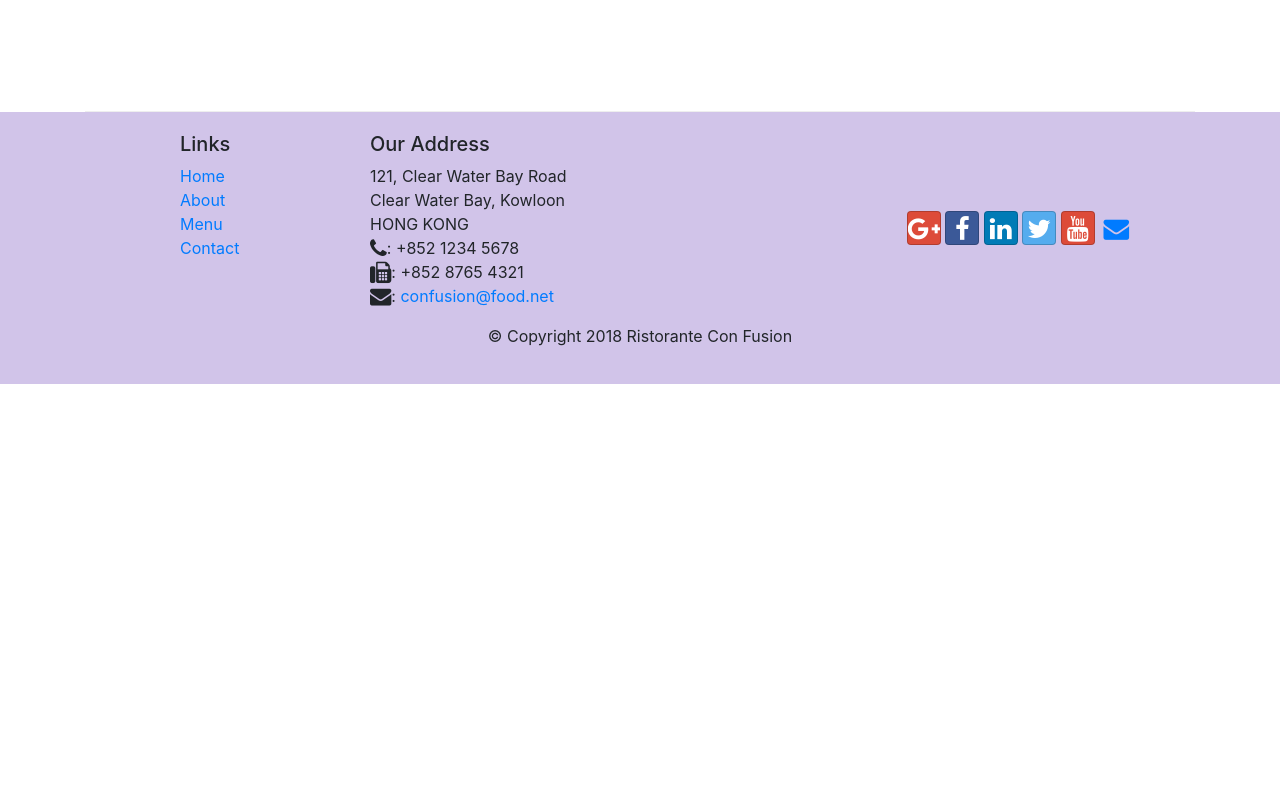
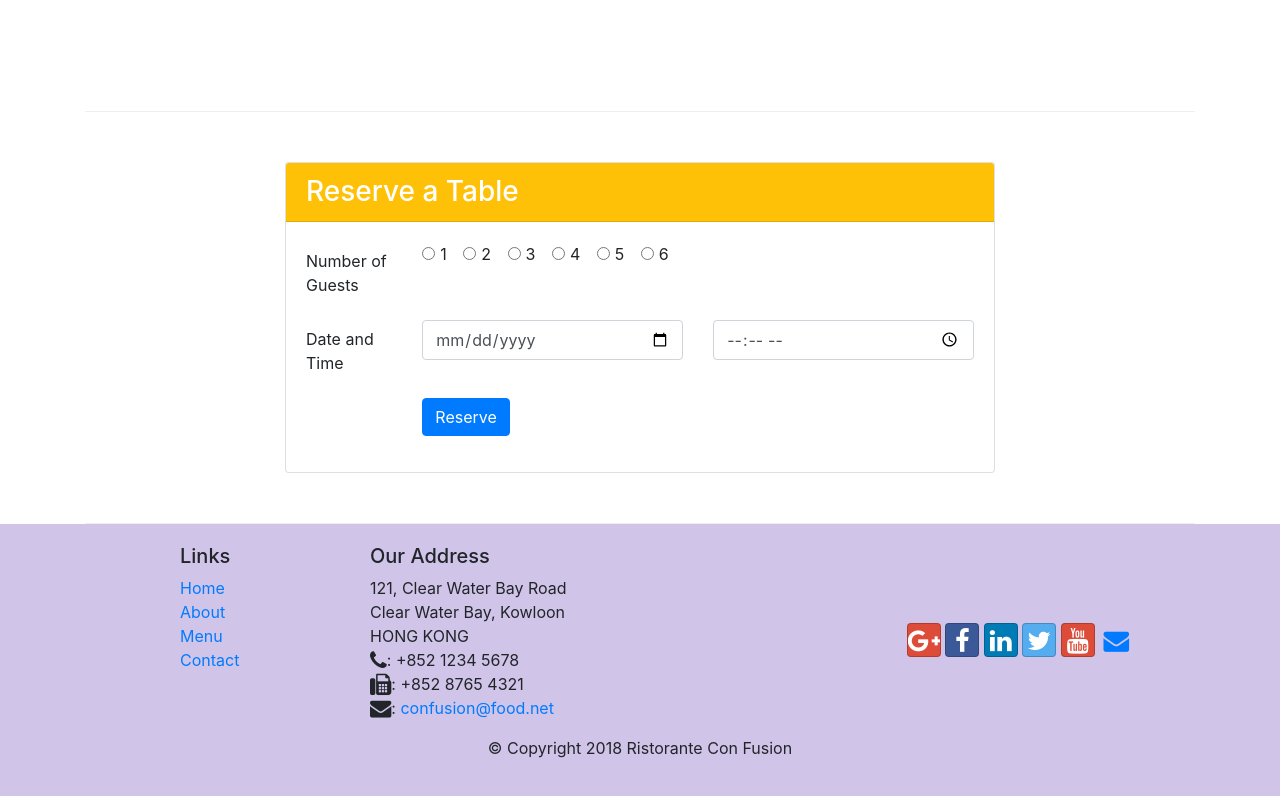
Before and after one commit to lecxis/coursera-bootstrap, a website: page index.html in a window 1280 px wide. Shown: the part 1422-2218 px from the top of the page. Before the commit the page ends 1806 px from the top, so only its background shows below. Drawn offline with nearby package versions, Linux system fonts and the light colour scheme.

Commit message:
Assignment 2

```diff
--- a/index.html
+++ b/index.html
@@ -39,8 +39,11 @@
                     <h1>Ristorante con Fusion</h1>
                     <p class="d-none d-sm-block">We take inspiration from the World's best cuisines, and create a unique fusion experience. Our lipsmacking creations will tickle your culinary senses!</p>
                 </div>
-                <div class="col-12 col-sm align-self-center">
+                <div class="col-12 col-sm-3 align-self-center">
                     <img src="img/logo.png" alt="" class="img-fluid">
+                </div>
+                <div class="col-12 col-sm-3 align-self-center">
+                        <a href="#card" class="btn btn-warning btn-block">Reserve Table  </a>
                 </div>
             </div>
         </div>
@@ -64,12 +67,17 @@
 
 
         <div class="row row-content align-items-center">
-            <div class="col-12 col-sm-4 col-md-3">
+            <div class="col-12 col-sm-4  col-md-3">
                 <h3>This Month's Promotions</h3>
             </div>
             <div class="col col-sm col-md">
-                <h2>Weekend Grand Buffet</h2>
-                <p class="d-none d-sm-block">Featuring mouthwatering combinations with a choice of five different salads, six enticing appetizers, six main entrees and five choicest desserts. Free flowing bubbly and soft drinks. All for just $19.99 per person </p>
+                <div class="media">
+                    <img class="order-last d-flex ml-3 img-thumnail align-self-center" src="img/buffet.png" alt="Weekend Grand Buffet">
+                    <div class="media-body">
+                        <h2 class="mt-0">Weekend Grand Buffet <span class="badge badge-danger">New</span></h2>
+                        <p class="d-none d-sm-block">Featuring mouthwatering combinations with a choice of five different salads, six enticing appetizers, six main entrees and five choicest desserts. Free flowing bubbly and soft drinks. All for just $19.99 per person </p>
+                    </div>
+                </div>
             </div>
         </div>
 
@@ -85,6 +93,61 @@
                 <h4>Executive Chef</h4>
                 <p class="d-none d-sm-block">Award winning three-star Michelin chef with wide International experience having worked closely with whos-who in the culinary world, he specializes in creating mouthwatering Indo-Italian fusion experiences. </p>
                 </div>
+                </div>
+            </div>
+        </div>
+        <div class="row row-content justify-content-center" id="card">
+            <div class="col-12 col-sm-8" >
+                <div class="card" >
+                    <h3 class="card-header bg-warning text-white ">Reserve a Table</h3>
+                        <div class="card-body">
+                            <form >
+                            <div class="form-group row">
+                                <label for="guestno" class="col-md-2 col-form-label">Number of Guests</label>
+                                    <div class="col-md-10">
+                                        <div class="form-check form-check-inline">
+                                            <input class="form-check-input" type="radio" id="inlineCheckbox1" name="RadioOptions" value="">
+                                            <label class="form-check-label" for="inlineCheckbox1">1</label>
+                                        </div>
+                                        <div class="form-check form-check-inline">
+                                            <input class="form-check-input" type="radio" id="inlineCheckbox2" name="RadioOptions"  value="">
+                                            <label class="form-check-label" for="inlineCheckbox2">2</label>
+                                        </div>
+                                        <div class="form-check form-check-inline">
+                                            <input class="form-check-input" type="radio" id="inlineCheckbox3" name="RadioOptions"  value="">
+                                            <label class="form-check-label" for="inlineCheckbox3">3</label>
+                                        </div>
+                                        <div class="form-check form-check-inline">
+                                            <input class="form-check-input" type="radio" id="inlineCheckbox4" name="RadioOptions"  value="">
+                                            <label class="form-check-label" for="inlineCheckbox4">4</label>
+                                        </div>
+                                        <div class="form-check form-check-inline">
+                                            <input class="form-check-input" type="radio" id="inlineCheckbox5" name="RadioOptions"  value="">
+                                            <label class="form-check-label" for="inlineCheckbox5">5</label>
+                                        </div>
+                                        <div class="form-check form-check-inline">
+                                            <input class="form-check-input" type="radio" id="inlineCheckbox6" name="RadioOptions"  value="">
+                                            <label class="form-check-label" for="inlineCheckbox6">6</label>
+                                        </div>
+                                    </div>
+                            </div>
+                            <div class="form-group row">
+                                <label for="datetime" class="col-md-2 col-form-label">Date and Time</label>
+                                <div class="col-md-5">
+                                    <input type="date" class="form-control" id="date" name="date" placeholder="Date">
+                                </div>
+                                <div class="col-md-5">
+                                    <input type="time" class="form-control" id="time" name="time" placeholder="Time">
+                                </div>
+                            </div>
+                            <div class="form-group row">
+                                <div class="col-md-10 offset-2">
+                                    <button type="submit" class="btn btn-primary">Reserve</button>
+                                </div>
+                            </div>
+                        </form>
+
+                    </div>
                 </div>
             </div>
         </div>
```
